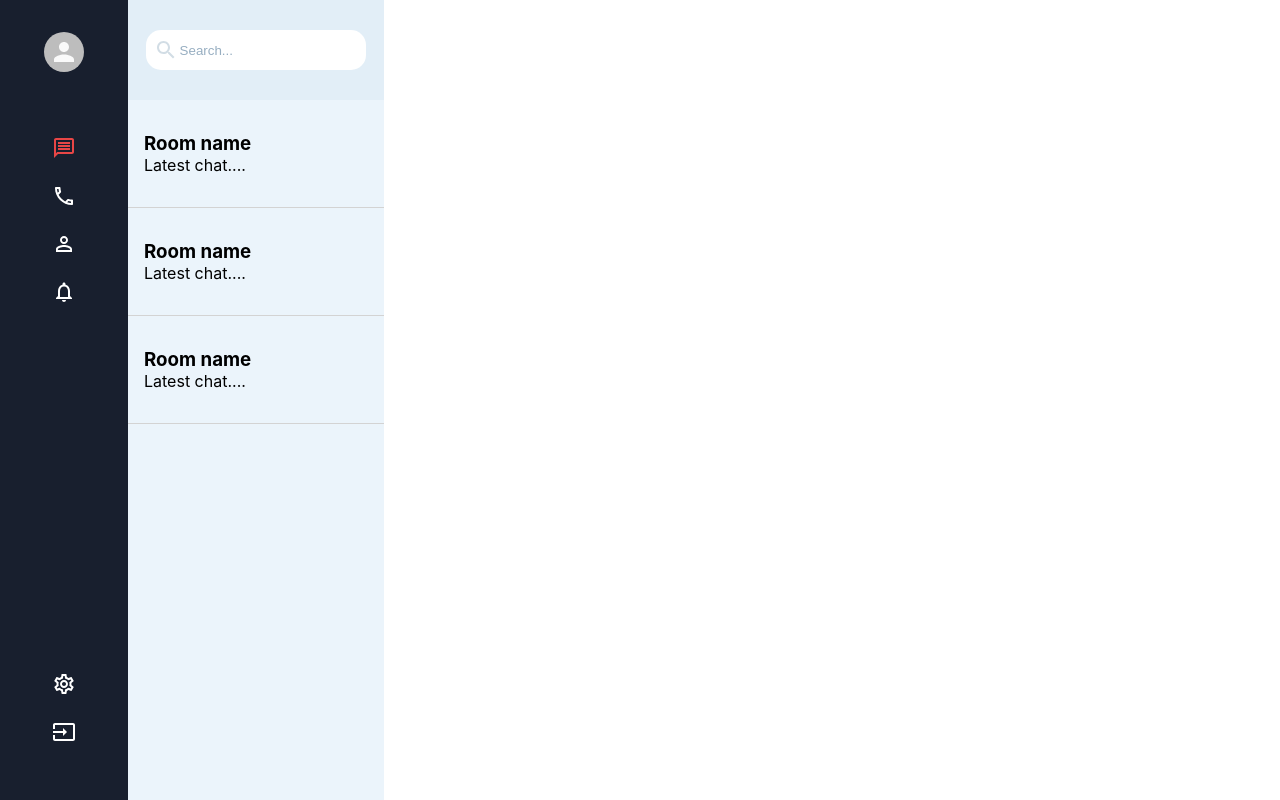
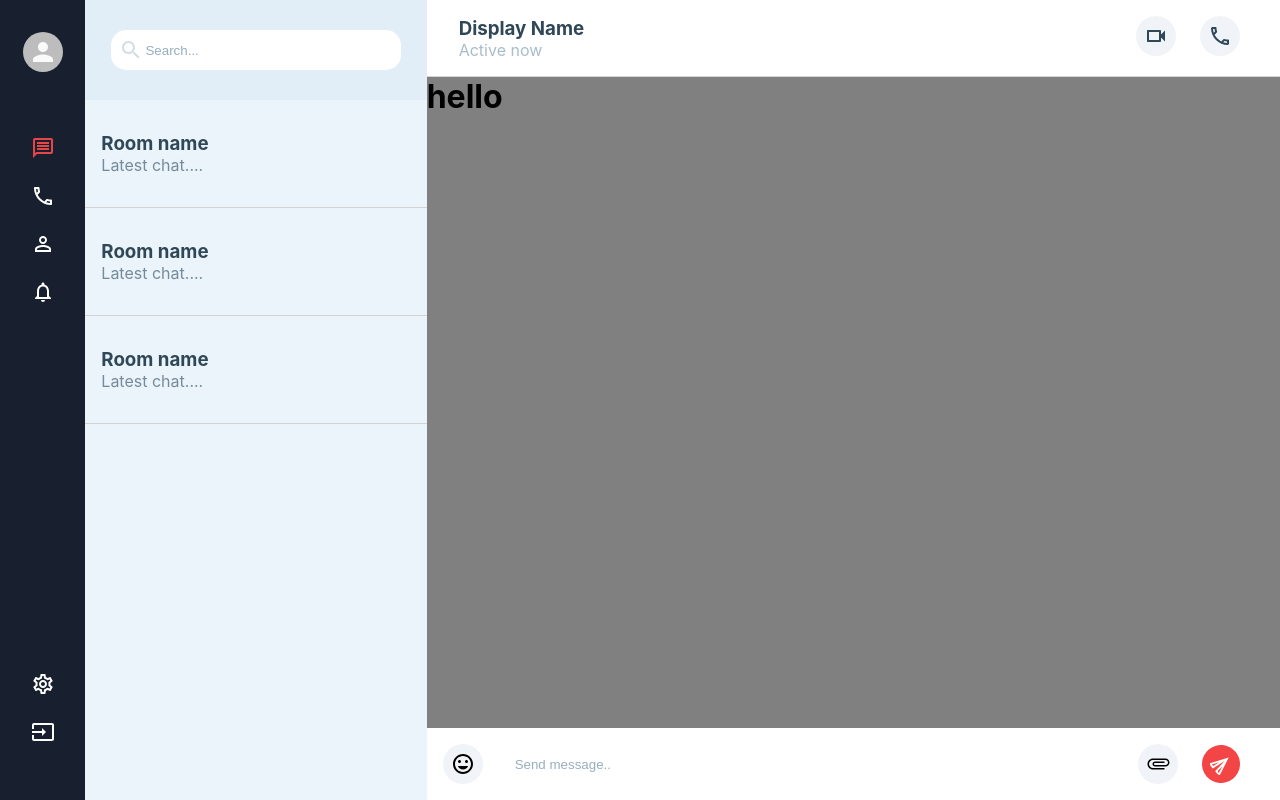
Before and after one commit to jremy813/chatme, a React (Create React App) app: page / in a window 1280 px wide. Built offline with nearby package versions, Linux system fonts and the light colour scheme.

Commit message:
finished styling chat header and search input

```diff
--- a/src/App.js
+++ b/src/App.js
@@ -2,13 +2,14 @@ import React from "react";
 import "./App.css";
 import Sidebar from "./Sidebar";
 import Rooms from "./Rooms";
+import Chat from "./Chat";
 
 function App() {
   return (
     <div className="app">
       <Sidebar />
       <Rooms />
-      {/* Rooms` */}
+      <Chat />
     </div>
   );
 }
--- /dev/null
+++ b/src/Chat.css
@@ -0,0 +1,82 @@
+.chat {
+  background-color: #808080;
+  flex: 1;
+  display: flex;
+  flex-direction: column;
+}
+
+.chat__header {
+  border-bottom: 1px solid #d3d3d3;
+  background-color: white;
+  padding: 1rem;
+  color: #2f4757;
+  display: flex;
+  justify-content: space-between;
+  align-items: center;
+}
+
+.chat__headerRight .MuiSvgIcon-root {
+  margin-right: 1.5rem;
+  background: #f0f4f8;
+  padding: 0.5rem;
+  border-radius: 35px;
+}
+
+.chat__headerLeft > p {
+  margin-left: 1rem;
+  color: #a8bcca;
+}
+
+.chat__chatBox {
+  flex: 1;
+}
+
+.chat__input {
+  background-color: white;
+  display: flex;
+  align-items: center;
+  padding: 1rem;
+}
+
+.chat__input > form {
+  flex: 1;
+}
+
+.chat__input > form > input {
+  width: 90%;
+}
+
+.chat__input > form > button {
+  display: none;
+}
+
+.chat__input > form > input::placeholder {
+  color: #97aec1;
+}
+
+.chat__input > form > input {
+  border: none;
+  outline: none;
+}
+
+.chat__input > form > input {
+  padding: 0.5rem;
+  border-radius: 15px;
+  align-items: center;
+}
+
+.chat__input > .MuiSvgIcon-root {
+  margin-right: 1.5rem;
+  background: #f0f4f8;
+  padding: 0.5rem;
+  border-radius: 35px;
+}
+
+.chat__input > .MuiSvgIcon-root:last-child {
+  color: white;
+  background: #f34545;
+  padding: 0.5rem;
+  font-size: 22px;
+  border-radius: 30px;
+  transform: rotate(320deg);
+}
--- /dev/null
+++ b/src/Chat.js
@@ -0,0 +1,38 @@
+import React from "react";
+import "./Chat.css";
+import VideocamOutlinedIcon from "@material-ui/icons/VideocamOutlined";
+import PhoneOutlinedIcon from "@material-ui/icons/PhoneOutlined";
+import InsertEmoticonOutlinedIcon from "@material-ui/icons/InsertEmoticonOutlined";
+import AttachmentOutlinedIcon from "@material-ui/icons/AttachmentOutlined";
+import SendOutlinedIcon from "@material-ui/icons/SendOutlined";
+
+function Chat() {
+  return (
+    <div className="chat">
+      <div className="chat__header">
+        <div className="chat__headerLeft">
+          <h3>Display Name</h3>
+          <p>Active now</p>
+        </div>
+        <div className="chat__headerRight">
+          <VideocamOutlinedIcon />
+          <PhoneOutlinedIcon />
+        </div>
+      </div>
+      <div className="chat__chatBox">
+        <h1>hello</h1>
+      </div>
+      <div className="chat__input">
+        <InsertEmoticonOutlinedIcon />
+        <form>
+          <input type="text" placeholder="Send message.." />
+          <button type="submit"></button>
+        </form>
+        <AttachmentOutlinedIcon />
+        <SendOutlinedIcon />
+      </div>
+    </div>
+  );
+}
+
+export default Chat;
--- a/src/Room.css
+++ b/src/Room.css
@@ -9,8 +9,10 @@
 .room > p,
 h3 {
   margin-left: 1rem;
+  color: #2f4757;
 }
 
 .room > p {
   margin-bottom: 2rem;
+  color: #758b9b;
 }
--- a/src/Rooms.css
+++ b/src/Rooms.css
@@ -1,5 +1,5 @@
 .rooms {
-  flex: 0.2;
+  flex: 0.4;
   background-color: #ebf4fb;
   display: flex;
   flex-direction: column;
```
